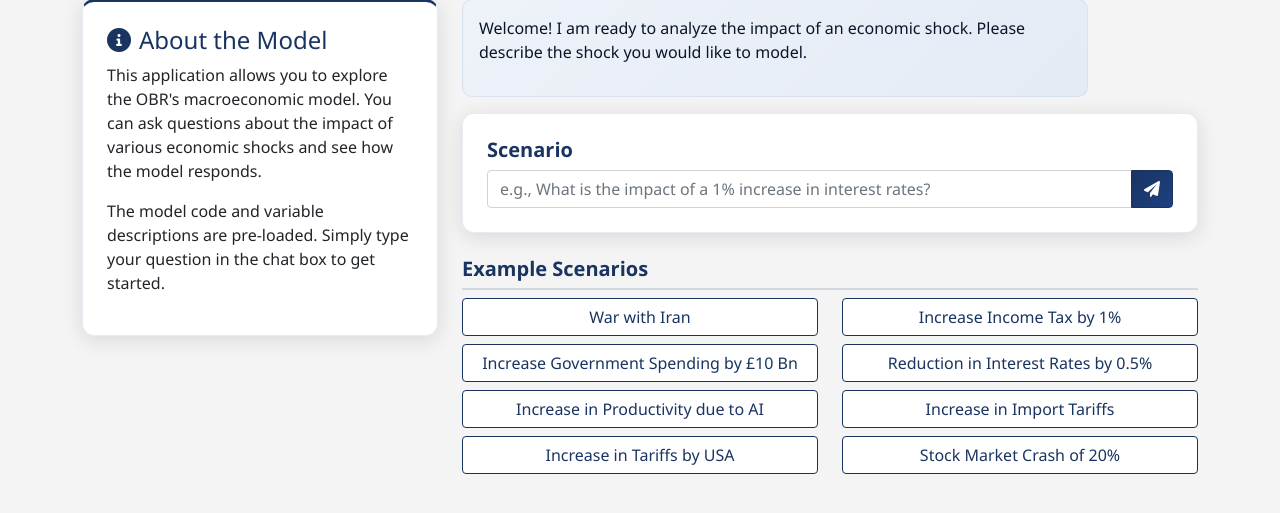
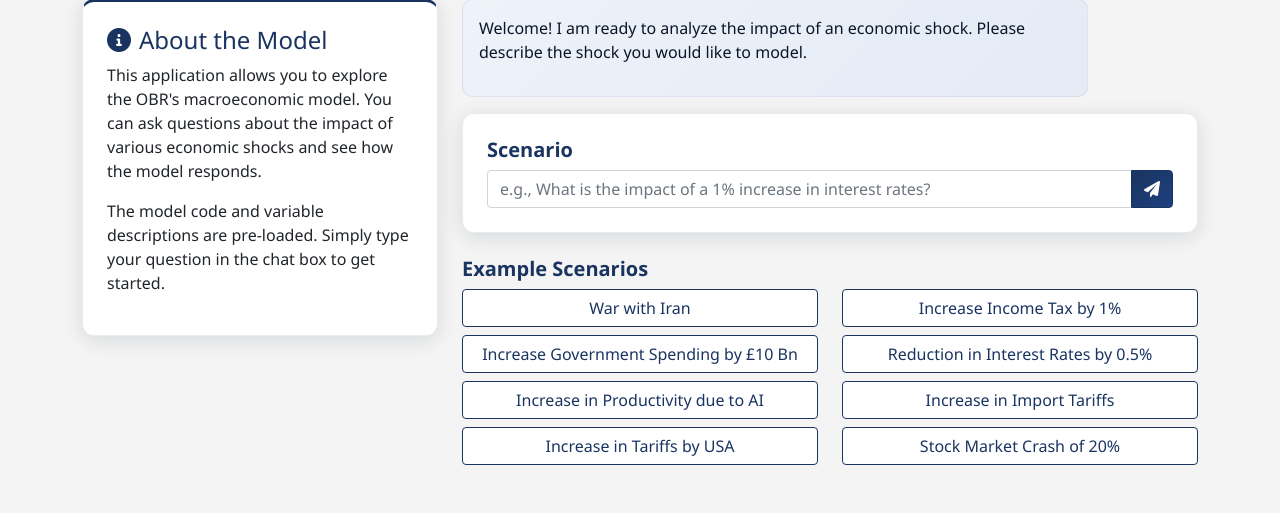
Before and after one commit to garethfcampbell/OBRmodel, a Flask app: page / in a window 1280 px wide. Shown: the part 109-622 px from the top of the page. Run offline with Flask 3, Linux system fonts and the light colour scheme; some libraries are stand-ins or nearby versions.

Commit message:
Sync base.html with Replit

```diff
--- a/templates/base.html
+++ b/templates/base.html
@@ -116,12 +116,6 @@
         .example-scenarios h5 {
             color: #1a3461;
             font-weight: 600;
-            margin-top: 0.5rem;
-            padding-bottom: 0.4rem;
-            border-bottom: 2px solid rgba(26, 52, 97, 0.15);
-        }
-        .example-scenarios h5:first-child {
-            margin-top: 0;
         }
         .spinner-border {
             color: #1a3461;
```
